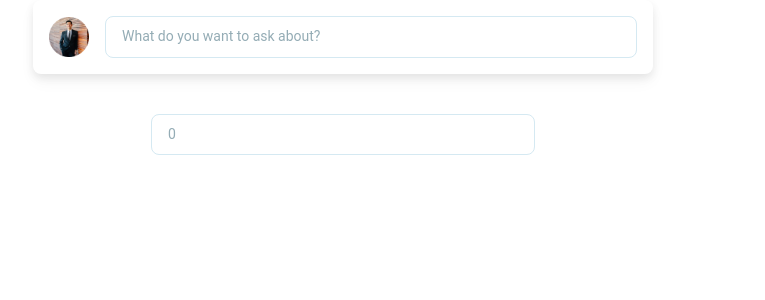
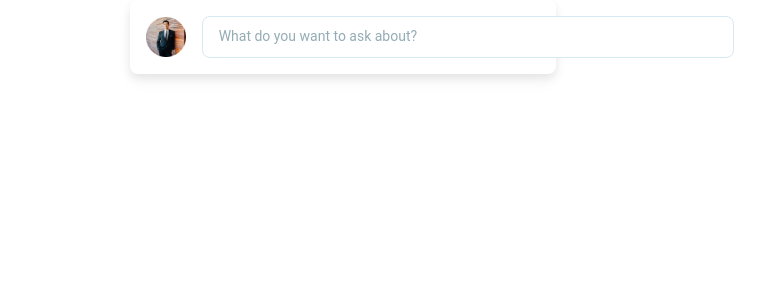
Before and after one commit to m3ntorship/state-management-task, a React (Create React App) app: page / in a window 1280 px wide. Shown: the top 300 px of the page, without its empty margins (297-1062 px from the left). Built offline with nearby package versions, Linux system fonts and the light colour scheme; a web font is replaced by a local one.

Commit message:
refactored 1.0

```diff
--- a/src/App.js
+++ b/src/App.js
@@ -1,21 +1,21 @@
 import React from "react";
 import PostEdit from "./components/Organisms/PostEdit/PostEdit";
-import Posts from "./features/posts/Posts.jsx";
-import ViewImagePoll from "./components/Organisms/ImagePoll/ImagePoll";
+// import Posts from "./features/posts/Posts.jsx";
+// import ViewImagePoll from "./components/Organisms/ImagePoll/ImagePoll";
 // import ViewImagePollResult from "./components/Organisms/ViewImagePollResult/ViewImagePollResult";
-import ViewTextPoll from "./components/Organisms/ViewTextPoll/ViewTextPoll";
-import ViewMiniSurvey from "./components/Organisms/ViewMiniSurvey/ViewMiniSurvey";
+// import ViewTextPoll from "./components/Organisms/ViewTextPoll/ViewTextPoll";
+// import ViewMiniSurvey from "./components/Organisms/ViewMiniSurvey/ViewMiniSurvey";
 // import ViewTextPollReaults from "./components/Organisms/ViewTextPollReaults/ViewTextPollReaults";
 // import ViewMiniSurveyResults from "./components/Organisms/ViewMiniSurveyResults/ViewMiniSurveyResults";
-import { useSelector } from "react-redux";
+// import { useSelector } from "react-redux";
 const App = () => {
-  const posts = useSelector((state) => state.picklyPosts);
+  // const posts = useSelector((state) => state.picklyPosts);
 
   return (
     <>
       <PostEdit />
-      <Posts />
-      {posts.map((post, index) => {
+      {/* <Posts /> */}
+      {/* {posts.map((post, index) => {
         let component;
         switch (post.type) {
           case "Image Poll":
@@ -31,7 +31,7 @@ const App = () => {
             return;
         }
         return component;
-      })}
+      })} */}
       {/* <ViewImagePoll />
       <ViewImagePollResult />
       <ViewTextPoll />
--- a/src/components/Molecules/OptionGroup/OptionGroup.js
+++ b/src/components/Molecules/OptionGroup/OptionGroup.js
@@ -1,9 +1,11 @@
-import React from "react";
+import React, { useState } from "react";
+import FormInput from "../../Atoms/FormInput/FormInput";
 import AddOption from "./components/AddOption";
 import OptionGroupBox from "./components/OptionGroupBox";
 
 const OptionGroup = (props) => {
   const { addOptionGroup, setAddOptionGroup } = props;
+  const [inputVal, setInputVal] = useState("");
   const addOptionGroupHandler = () => {
     const numbers = "123456789";
     const randId = Math.floor(Math.random() * numbers);
@@ -29,6 +31,14 @@ const OptionGroup = (props) => {
   };
 
   return (
+    <>
+      <div className="mb-m">
+        <FormInput
+          withLabel={false}
+          inputVal={inputVal}
+          setInputVal={setInputVal}
+        />
+      </div>
       <div className="flex flex-col">
         {addOptionGroup.map((box) => (
           <OptionGroupBox
@@ -43,6 +53,7 @@ const OptionGroup = (props) => {
         ))}
         <AddOption click={addOptionGroupHandler} />
       </div>
+    </>
   );
 };
 
--- a/src/components/Molecules/TextDefault/TextDefault.js
+++ b/src/components/Molecules/TextDefault/TextDefault.js
@@ -1,13 +1,16 @@
 import React, { useState } from "react";
 import AddOption from "./components/AddOption";
 import OptionInput from "./components/OptionInput";
+import FormInput from "../../Atoms/FormInput/FormInput";
 
 const TextDefault = (props) => {
+  const { setTextInputs, addOptionGroup, setAddOptionGroup, optionBox } = props;
   const [addOption, setAddOption] = useState([
     { id: 1, value: "" },
     { id: 2, value: "" },
   ]);
-  const { setTextInputs, addOptionGroup, setAddOptionGroup, optionBox } = props;
+  const [inputVal, setInputVal] = useState("");
+
   // const alpha = "abcdefghijklmnopqrstuvwxyz".toUpperCase();
   //  Alphabet letters
   const letters = (() => {
@@ -50,6 +53,14 @@ const TextDefault = (props) => {
     }
   };
   return (
+    <>
+      <div className="mb-m">
+        <FormInput
+          withLabel={false}
+          inputVal={inputVal}
+          setInputVal={setInputVal}
+        />
+      </div>
       <div className="flex flex-col">
         <div className="flex flex-col w-full">
           {addOption.map((item, index) => {
@@ -69,6 +80,7 @@ const TextDefault = (props) => {
         </div>
         <AddOption click={addOptionHandler} />
       </div>
+    </>
   );
 };
 
--- a/src/components/Organisms/PostEdit/PostEdit.js
+++ b/src/components/Organisms/PostEdit/PostEdit.js
@@ -2,19 +2,19 @@ import React, { useState } from "react";
 import PostType from "./components/PostType";
 import Avatar from "../../Atoms/Avatar/Avatar";
 import FormInput from "../../Atoms/FormInput/FormInput";
-import { useDispatch } from "react-redux";
-import { startPost } from "../../../features/picklyPosts/picklyPostsSlice";
+// import { useDispatch } from "react-redux";
+// import { startPost } from "../../../features/picklyPosts/picklyPostsSlice";
 
 const PostEdit = () => {
   const [active, setActive] = useState(false);
-  const dispatch = useDispatch();
+  // const dispatch = useDispatch();
   const inputHandler = () => {
     setActive(true);
-    dispatch(startPost());
+    // dispatch(startPost());
   };
   return (
     <div className="flex justify-center relative">
-      <div className="misc-box bg-white shadow-dark rounded-md flex items-center p-m mb-10">
+      <div className="w-1/3 misc-box bg-white shadow-dark rounded-md flex items-center p-m mb-10">
         <Avatar size="md" />
         <FormInput withLabel={false} clickHandler={inputHandler} />
       </div>
--- a/src/features/picklyPosts/picklyPostsSlice.js
+++ b/src/features/picklyPosts/picklyPostsSlice.js
@@ -2,67 +2,181 @@ import { createSlice } from "@reduxjs/toolkit";
 
 const posts = createSlice({
   name: "posts",
-  initialState: [],
-  reducers: {
-    startPost(state) {
-      return [
-        ...state,
-        {
-          type: "",
+  initialState: {
+    postEdit: {
+      imagePoll: {
+        postTitle: "",
+        imagesData: [],
+      },
+      textPoll: {
+        postTitle: "",
+        favorites: [],
+      },
+      miniSurvey: {
         postTitle: "",
         fileUrls: [],
-          imageCaptions: [],
-          favorites: [],
         miniSurvey: [],
       },
+    },
+    posts: [],
+  },
+  reducers: {
+    addImagePoll(state, { payload }) {
+      const { postTitle, imagesData } = payload;
+      if (imagesData) {
+        // const { imageCaption, fileUrls, imageId } = imagesData;
+        const { fileUrls, imageId } = imagesData;
+        // console.log("Reducer :    ", imageId);
+        // if (imageCaption) {
+        // state.postEdit.imagePoll.imagesData.forEach((imageData, i) => {
+        // if (index === i) {
+        //   imageData.imageCaption = imageCaption;
+        //   // }
+        // });
+        // }
+        if (fileUrls) {
+          state.postEdit.imagePoll.imagesData = [
+            ...state.postEdit.imagePoll.imagesData,
+            { fileUrls, imageCaption: "", imageId },
           ];
-    },
-    addImages: {
-      reducer: (state, { payload: { fileUrls, imageCaption } }) => {
-        const stateLen = state.length;
-        state.map((post, i) => {
-          if (stateLen === i + 1) {
-            post.fileUrls = [...post.fileUrls, fileUrls];
-            post.imageCaptions = [...post.imageCaptions, imageCaption];
         }
-          return post;
-        });
+      }
+
+      if (postTitle) {
+        state.postEdit.imagePoll.postTitle = postTitle;
+      }
+
+      // if (imageCaption) {
+      //   state.postEdit.imagePoll.imageCaption = imageCaption;
+      // }
+      // if (fileUrls) {
+      //   state.postEdit.imagePoll.fileUrls = [
+      //     ...state.postEdit.imagePoll.fileUrls,
+      //     fileUrls,
+      //   ];
+      // }
+
       return state;
     },
-      prepare: (fileUrls, imageCaption) => {
-        return { payload: { fileUrls, imageCaption } };
-      },
-    },
-    addFavorites(state, action) {
-      const stateLen = state.length;
-      state.map((post, i) => {
-        if (stateLen === i + 1) {
-          post.favorites = action.payload;
-        }
-        return post;
-      });
+    addTextPoll(state, { payload }) {
+      const { postTitle, favorites } = payload;
+      state.postEdit.textPoll.postTitle = postTitle;
+      state.postEdit.textPoll.favorites = [
+        ...state.postEdit.textPoll.favorites,
+        favorites,
+      ];
       return state;
     },
-    postAdded: {
-      reducer: (state, action) => {
-        const stateLen = state.length;
-        state.map((post, i) => {
-          if (stateLen === i + 1) {
-            post.type = action.payload.type;
-            post.postTitle = action.payload.postTitle;
-            post.miniSurvey = action.payload.miniSurvey;
-          }
-          return post;
-        });
+    addMiniSurvey(state, { payload }) {
+      const { postTitle, fileUrls, miniSurvey } = payload;
+      state.postEdit.miniSurvey.postTitle = postTitle;
+      state.postEdit.miniSurvey.miniSurvey = [
+        ...state.postEdit.miniSurvey.miniSurvey,
+        miniSurvey,
+      ];
+      state.postEdit.miniSurvey.fileUrls = [
+        ...state.postEdit.miniSurvey.fileUrls,
+        fileUrls,
+      ];
       return state;
     },
-      prepare: (type, postTitle, miniSurvey) => {
-        return { payload: { type, postTitle, miniSurvey } };
+    postAdded(state, { payload }) {
+      const { postType } = payload;
+      switch (postType) {
+        case "Image Poll":
+          state.posts = [...state.posts, state.postEdit.imagePoll];
+          break;
+        case "Text Poll":
+          state.posts = [...state.posts, state.postEdit.textPoll];
+          break;
+        case "Mini survey":
+          state.posts = [...state.posts, state.postEdit.miniSurvey];
+          break;
+        default:
+          return state;
+      }
+      state.postEdit = {
+        imagePoll: {
+          postTitle: "",
+          captions: [],
+          fileUrls: [],
         },
+        textPoll: {
+          postTitle: "",
+          favorites: [],
         },
+        miniSurvey: {
+          postTitle: "",
+          fileUrls: [],
+          miniSurvey: [],
+        },
+      };
+      return state;
+    },
+    //   startPost(state) {
+    //     return [
+    //       ...state,
+    //       {
+    //         type: "",
+    //         postTitle: "",
+    //         fileUrls: [],
+    //         imageCaptions: [],
+    //         favorites: [],
+    //         miniSurvey: [],
+    //       },
+    //     ];
+    //   },
+    //   addImages: {
+    //     reducer: (state, { payload: { fileUrls, imageCaption } }) => {
+    //       const stateLen = state.length;
+    //       state.map((post, i) => {
+    //         if (stateLen === i + 1) {
+    //           post.fileUrls = [...post.fileUrls, fileUrls];
+    //           post.imageCaptions = [...post.imageCaptions, imageCaption];
+    //         }
+    //         return post;
+    //       });
+    //       return state;
+    //     },
+    //     prepare: (fileUrls, imageCaption) => {
+    //       return { payload: { fileUrls, imageCaption } };
+    //     },
+    //   },
+    //   addFavorites(state, action) {
+    //     const stateLen = state.length;
+    //     state.map((post, i) => {
+    //       if (stateLen === i + 1) {
+    //         post.favorites = action.payload;
+    //       }
+    //       return post;
+    //     });
+    //     return state;
+    //   },
+    //   postAdded: {
+    //     reducer: (state, action) => {
+    //       const stateLen = state.length;
+    //       state.map((post, i) => {
+    //         if (stateLen === i + 1) {
+    //           post.type = action.payload.type;
+    //           post.postTitle = action.payload.postTitle;
+    //           post.miniSurvey = action.payload.miniSurvey;
+    //         }
+    //         return post;
+    //       });
+    //       return state;
+    //     },
+    //     prepare: (type, postTitle, miniSurvey) => {
+    //       return { payload: { type, postTitle, miniSurvey } };
+    //     },
+    //   },
   },
 });
 
-export const { startPost, addImages, addFavorites, postAdded } = posts.actions;
+export const {
+  addImagePoll,
+  addTextPoll,
+  addMiniSurvey,
+  postAdded,
+} = posts.actions;
 
 export default posts.reducer;
```
Also changed, not shown: src/components/Organisms/PostEdit/components/ImagePoll.js (+20 -8 lines), src/components/Organisms/PostEdit/components/ImagePost.js (+19 -7 lines), src/components/Organisms/PostEdit/components/PostType.js (+38 -44 lines). Lines whose indentation alone changed are shown as unchanged.
